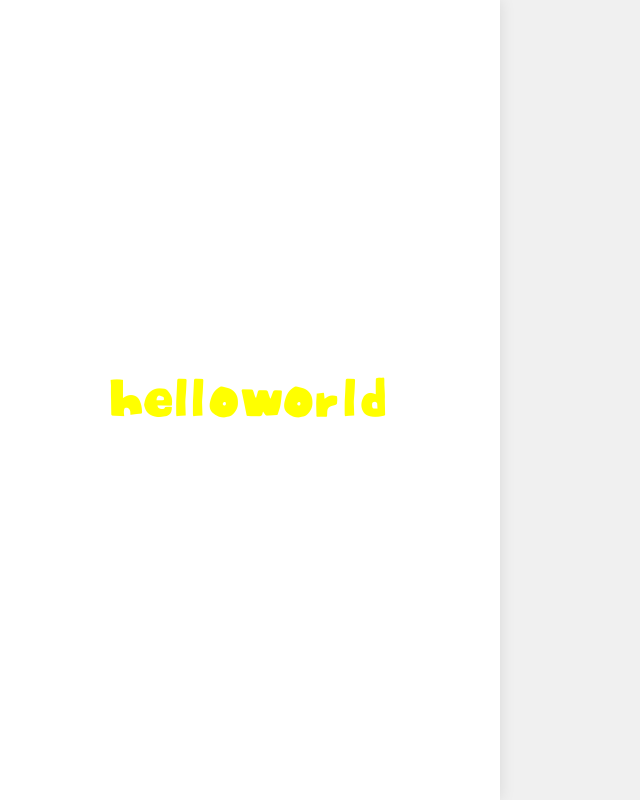
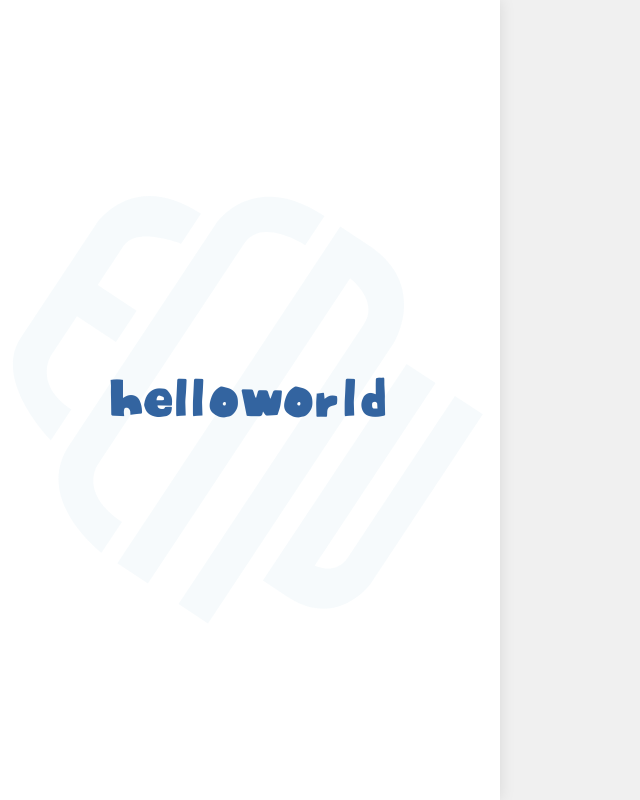
Before and after one commit to LeeJS9856/MyMBIT, a React (Vite) app: page / in a window 1280 px wide. Shown: the whole page, without its empty margins (0-640 px from the left). Built offline with nearby package versions, Linux system fonts and the light colour scheme.

Commit message:
feat : 배경 설정

```diff
--- a/src/constants/colors.ts
+++ b/src/constants/colors.ts
@@ -1,6 +1,7 @@
 export const COLORS = {
   white: '#ffffff',
   black: '#000000',
+  primary: '#3364A0',
   background: {
     main: '#ffffff',
     grey: '#f0f0f0',
--- a/src/pages/Main/Main.tsx
+++ b/src/pages/Main/Main.tsx
@@ -1,31 +1,61 @@
 import React from 'react';
 import styled from 'styled-components';
 import { COLORS } from '@/constants/colors';
+import LogoBtn from '@/assets/logo.svg';
 
 const Main = (): React.JSX.Element => {
   return (
     <MainContainer>
-      <HelloWorldText>helloworld</HelloWorldText>
+      {/* 배경으로 깔리는 로고 */}
+      <BackgroundLogo src={LogoBtn} alt="Background Logo" />
+
+      {/* 여기에 다른 컴포넌트들이 들어와도 로고는 뒤에 고정됩니다 */}
+      <ContentWrapper>
+        <HelloWorldText>helloworld</HelloWorldText>
+        {/* 추가 컴포넌트 예시 */}
+        {/* <Button>시작하기</Button> */}
+      </ContentWrapper>
     </MainContainer>
   );
 };
 
-// 앱의 흰색 도화지 영역
 const MainContainer = styled.div`
+  position: relative; /* 로고 배치의 기준점 */
   width: 100%;
-  max-width: 500px; /* 모바일 너비 제한 */
-  height: 100vh;    /* 전체 높이 */
-  background-color: ${COLORS.white || '#ffffff'};
+  max-width: 500px;
+  height: 100vh;
+  background-color: ${COLORS.white};
+  display: flex;
+  flex-direction: column;
+  overflow: hidden; /* 로고가 영역을 벗어나도 스크롤 방지 */
+  box-shadow: 0 0 15px rgba(0, 0, 0, 0.1);
+`;
+
+const BackgroundLogo = styled.img`
+  /* 핵심 설정: 레이아웃에서 제외하고 배경으로 고정 */
+  position: absolute;
+  top: 50%;
+  left: 50%;
+  transform: translate(-50%, -50%); /* 정확히 정중앙 배치 */
+
+  width: 100%;             /* 가로 꽉 차게 */
+  height: auto;            /* 비율 유지 */
+  pointer-events: none;    /* 클릭 이벤트가 로고를 통과하게 함 (뒤에 버튼 클릭 방해 방지) */
+`;
+
+const ContentWrapper = styled.div`
+  position: relative;
+  z-index: 1;              /* 로고보다 앞에 오도록 설정 */
+  flex: 1;
   display: flex;
   justify-content: center;
   align-items: center;
-  box-shadow: 0 0 15px rgba(0, 0, 0, 0.1);
 `;
 
 const HelloWorldText = styled.h1`
-  color: ${COLORS.text?.yellow || '#ffff00'};
+  color: ${COLORS.primary};
   font-size: 3rem;
-  /* GlobalStyle에서 폰트를 지정했으므로 별도로 안 써도 적용됩니다! */
+  /* GlobalStyle의 제주돌담체가 적용됨 */
 `;
 
 export default Main;
```
Also changed, not shown: src/assets/logo.svg (added).
